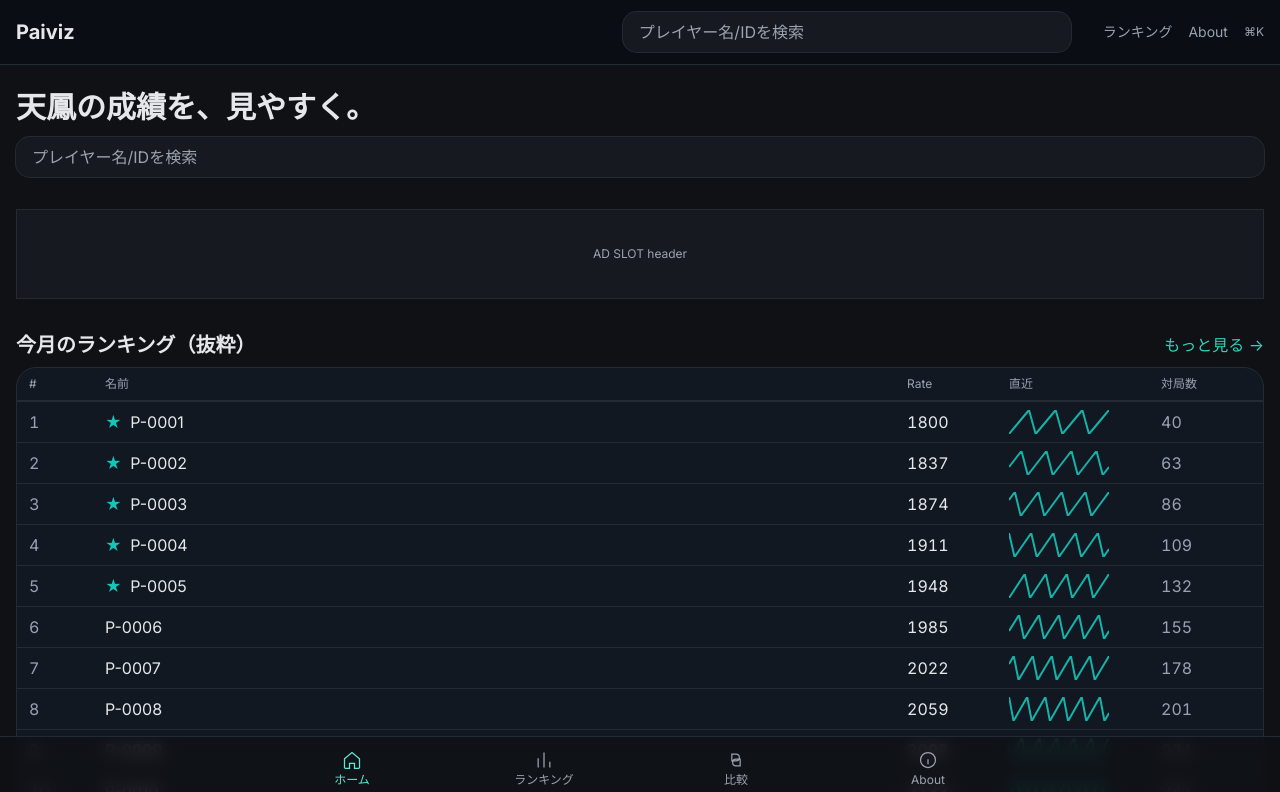
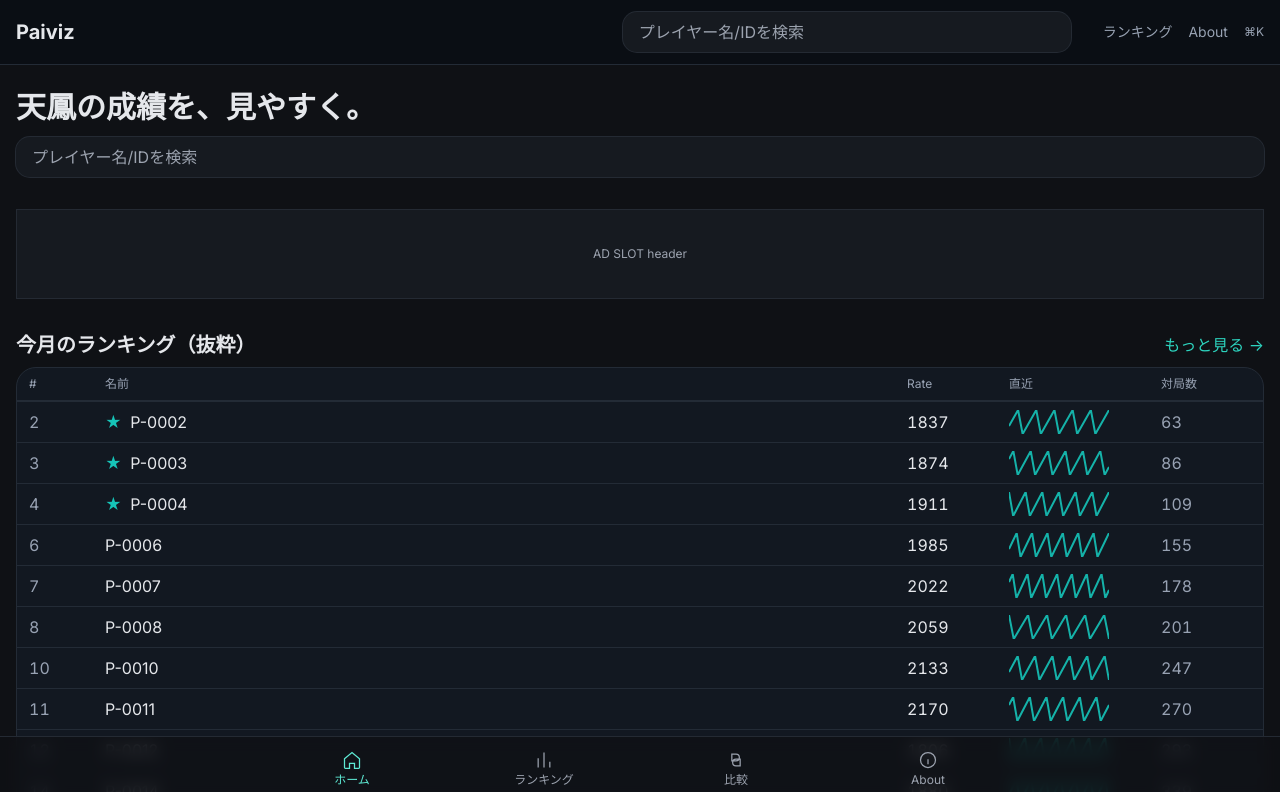
Before and after one commit to RyutaAoyama/paiviz, a Nuxt app: page / in a window 1280 px wide. Shown: the top 792 px of the page. Built offline with nearby package versions, Linux system fonts and the light colour scheme.

Commit message:
fix(rankings): 供給データとフィルタの値を厳密一致に統一し、初期表示で必ず行が出るように修正 chore(rankings): デバッグ用に __paivizRows を一時公開

```diff
--- a/pages/index.vue
+++ b/pages/index.vue
@@ -113,8 +113,10 @@ useHead(() => {
 const { isFav, list: favs } = useFavorites();
 const { recent } = useRecent();
 
-const baseRows = await getRankingRows({ tableType: '特上', rule: '東' });
-const rows = ref<RankingRow[]>(baseRows.slice(0, 10));
+const baseRows = await getRankingRows();
+const rows = ref<RankingRow[]>(
+  baseRows.filter((r) => r.tableType === '特上' && r.rule === '東').slice(0, 10)
+);
 const rowsSafe = computed<RankingRow[]>(() => (Array.isArray(rows.value) ? rows.value : []));
 const favSafe = computed<string[]>(() => (Array.isArray(favs.value) ? favs.value : []));
 const recSafe = computed<string[]>(() => (Array.isArray(recent.value) ? recent.value : []));
--- a/pages/rankings.vue
+++ b/pages/rankings.vue
@@ -1,7 +1,7 @@
 <script setup lang="ts">
 import { h, ref, onMounted, watch, resolveComponent, computed } from 'vue';
 import { getRankingRows, type RankingRow } from '~/providers/rankings';
-import type { Model } from '~/types/rankings';
+import type { Model, TableType, Rule } from '~/types/rankings';
 const { model, syncToUrl } = useRankingQuery();
 const url = useRequestURL();
 useHead(() => {
@@ -43,31 +43,39 @@ const loading = ref(true);
 const { list: favList } = useFavorites();
 const FavStar = resolveComponent('FavStar');
 
-// テーブルのフィルタとソート
-const applyFilter = (all: Row[], q: Model): Row[] => {
-  const favSet = new Set(favList.value);
-  let out = all.filter((r) => r.tableType === q.tableType && r.rule === q.rule);
-  if (q.favOnly) out = out.filter((r) => favSet.has(r.name));
+// テーブルのフィルタとソート（厳密一致）
+function applyFilter(
+  all: Row[],
+  q: {
+    tableType: TableType;
+    rule: Rule;
+    favOnly?: boolean;
+    sortKey: Model['sortKey'];
+    sortDir: Model['sortDir'];
+  },
+  favSet: Set<string>
+) {
+  const out = all.filter(
+    (r) => r.tableType === q.tableType && r.rule === q.rule && (!q.favOnly || favSet.has(r.name))
+  );
   const dir = q.sortDir === 'asc' ? 1 : -1;
-  const primary = (a: Row, b: Row): number => {
+  const sorted = [...out].sort((a, b) => {
     if (q.sortKey === 'rate') return (a.rate - b.rate) * dir;
     if (q.sortKey === 'games') return (a.games - b.games) * dir;
     if (q.sortKey === 'name') return a.name.localeCompare(b.name) * dir;
     return (a.rank - b.rank) * dir;
-  };
-  return [...out].sort((a, b) => {
-    const p = primary(a, b);
-    if (p !== 0) return p;
-    if (a.games !== b.games) return b.games - a.games; // 対局数多い順
-    return a.name.localeCompare(b.name); // 名前昇順
   });
-};
-const filtered = computed<Row[]>(() => applyFilter(rows.value, model.value));
+  return sorted;
+}
+const filtered = computed<Row[]>(() =>
+  applyFilter(rows.value, model.value, new Set(favList.value))
+);
 
 const recalc = async (): Promise<void> => {
   loading.value = true;
-  rows.value = await getRankingRows(model.value);
+  rows.value = await getRankingRows();
   loading.value = false;
+  if (process.client) (window as unknown as { __paivizRows?: typeof rows }).__paivizRows = rows; // デバッグ公開
 };
 
 onMounted(() => {
@@ -75,20 +83,22 @@ onMounted(() => {
 });
 
 watch(
-  () => [model.value.mode, model.value.tableType, model.value.rule],
+  model,
   () => {
     void recalc();
-  }
+  },
+  { deep: true }
 );
 
 // CSV
 import { toCsv, downloadCsv } from '~/utils/csv';
 const exportCsv = (): void => {
   const csv = toCsv(filtered.value, [
-    { key: 'rank', label: '#' },
     { key: 'name', label: '名前' },
     { key: 'rate', label: 'Rate' },
     { key: 'games', label: '対局数' },
+    { key: 'tableType', label: '卓' },
+    { key: 'rule', label: 'ルール' },
   ]);
   const q = model.value;
   const ymd = new Date().toISOString().slice(0, 10).replace(/-/g, '');
--- a/providers/rankings.ts
+++ b/providers/rankings.ts
@@ -1,53 +1,49 @@
-import type { TableType, Rule } from '~/types/rankings';
-import type { RankRow } from '~/workers/rankWorker';
+import type { TableType, Rule, RankRow } from '~/types/rankings';
 
-export type RankingRow = RankRow & { spark: number[]; tableType: TableType; rule: Rule };
+export type RankingRow = RankRow & { rank: number };
 
-// 単純なダミーデータ。特上/東が 300 件になるよう分布を調整。
-const ALL_ROWS: RankingRow[] = Array.from({ length: 460 }, (_, i) => {
-  const name = `P-${(i + 1).toString().padStart(4, '0')}`;
-  const rate = 1800 + ((i * 37) % 401);
-  const games = 40 + ((i * 23) % 361);
-  let tableType: TableType;
-  let rule: Rule;
-  if (i < 300) {
-    tableType = '特上';
-    rule = '東';
-  } else if (i < 340) {
-    tableType = '特上';
-    rule = '東南';
-  } else if (i < 380) {
-    tableType = '一般';
-    rule = '東';
-  } else if (i < 420) {
-    tableType = '上';
-    rule = '東南';
-  } else {
-    tableType = '鳳凰';
-    rule = '東';
+// シングルトン生成（初回のみ）。約400件、分布: tableType=特上7割、他は均等 / rule=東6割, 東南4割
+let CACHE_ALL: RankingRow[] | null = null;
+
+function generateAllRows(): RankingRow[] {
+  const TOTAL = 400; // 受入基準に合わせて約400件
+  const names = (n: number) => `P-${n.toString().padStart(4, '0')}`;
+  const rows: RankingRow[] = [];
+
+  // tableType 割合
+  const tablePicker = (i: number): TableType => {
+    // 0..399 → 70% 特上, 残り3種を均等
+    const r = i / TOTAL;
+    if (r < 0.7) return '特上';
+    const restIdx = Math.floor(((r - 0.7) / 0.3) * 3); // 0,1,2
+    const others: TableType[] = ['一般', '上', '鳳凰'];
+    return others[Math.min(others.length - 1, Math.max(0, restIdx))];
+  };
+
+  // 特上では東:75%、それ以外は東:25% にすることで全体で東:約60%を満たす
+  const rulePickerFor = (tt: TableType, i: number): Rule => {
+    if (tt === '特上') return i % 4 !== 0 ? '東' : '東南'; // 3/4 = 75%
+    return i % 4 === 0 ? '東' : '東南'; // 1/4 = 25%
+  };
+
+  for (let i = 0; i < TOTAL; i++) {
+    const name = names(i + 1);
+    const rate = 1800 + ((i * 37) % 401); // 1800..2201
+    const games = 40 + ((i * 23) % 361); // 40..400
+    const tableType = tablePicker(i);
+    const rule = rulePickerFor(tableType, i);
+    const len = 22 + (i % 7); // 22..28 程度（24前後）
+    const spark = Array.from({ length: len }, (_, j) => ((i + j) % 4) + 1);
+    rows.push({ name, rate, games, tableType, rule, spark, rank: i + 1 });
   }
-  const len = 16 + (i % 17);
-  const spark = Array.from({ length: len }, (_, j) => ((i + j) % 4) + 1);
-  return { name, rate, games, spark, tableType, rule };
-});
-
-// クエリごとに一度だけ生成するためのキャッシュ
-const cache: Record<string, RankingRow[]> = {};
+  return rows;
+}
 
 /**
- * ランキング行を取得する（将来の実データ差し替えポイント）。
- * @param query フィルタ条件
- * @returns ランキング行の配列
+ * ランキング行を取得（ダミー供給）。
+ * 供給はクエリ非依存。フィルタは UI 側で実施。
  */
-export const getRankingRows = async (query: {
-  tableType: TableType;
-  rule: Rule;
-}): Promise<RankingRow[]> => {
-  const key = `${query.tableType}_${query.rule}`;
-  if (!cache[key]) {
-    cache[key] = ALL_ROWS.filter(
-      (r) => r.tableType === query.tableType && r.rule === query.rule
-    ).map((r, idx) => ({ ...r, rank: idx + 1 }));
-  }
-  return cache[key];
+export const getRankingRows = async (): Promise<RankingRow[]> => {
+  if (!CACHE_ALL) CACHE_ALL = generateAllRows();
+  return CACHE_ALL;
 };
```
Also changed, not shown: types/rankings.ts (+10 -0 lines).
